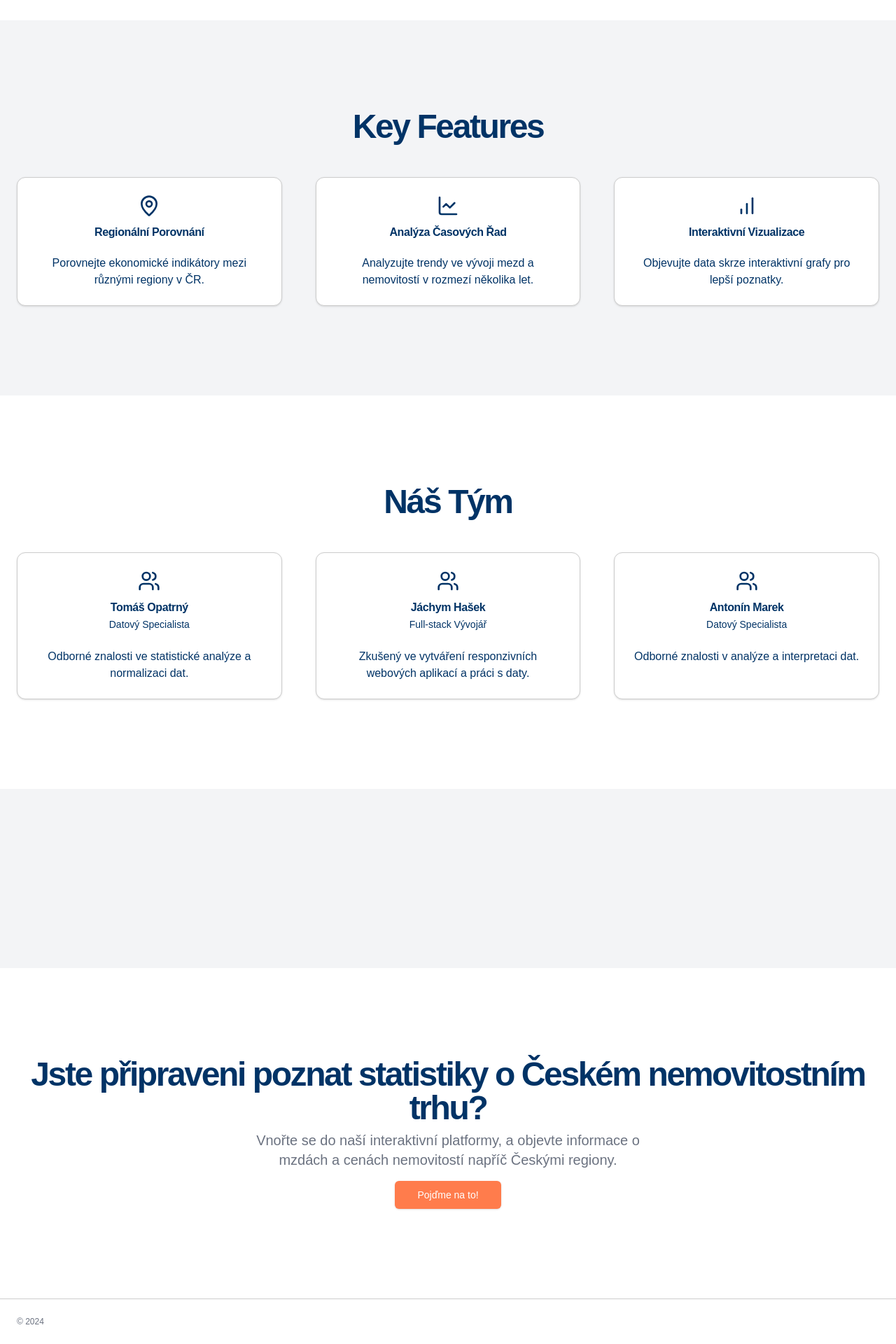
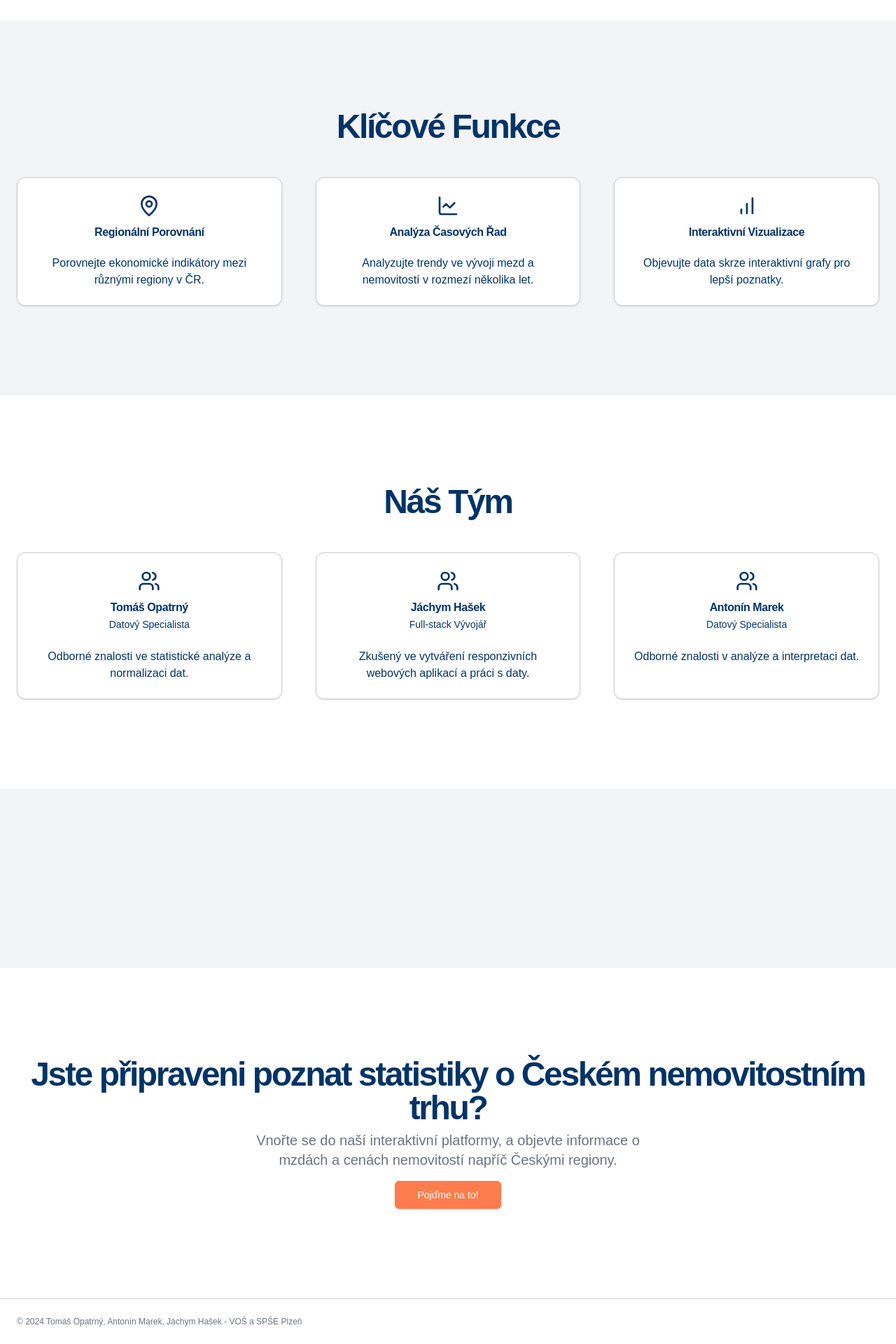
Before and after one commit to jachymhh/susice-hackathon2024, a Next.js app in the folder web/: page / in a window 1280 px wide. Shown: the part 587-2507 px from the top of the page at 70% size. Built offline with nearby package versions, Linux system fonts and the light colour scheme.

Commit message:
uprava landing page

```diff
--- a/web/app/page.js
+++ b/web/app/page.js
@@ -42,7 +42,7 @@ export default function Home() {
                 </p>
               </div>
               <div className="space-x-4">
-                <Button>Objevte Data</Button>
+                <Button href="/vizualizace">Objevte Data</Button>
               </div>
             </div>
           </div>
@@ -54,7 +54,7 @@ export default function Home() {
         >
           <div className="container mx-auto px-4 md:px-6">
             <h2 className="text-3xl font-bold tracking-tighter sm:text-5xl text-center mb-12">
-              Key Features
+              Klíčové Funkce
             </h2>
             <div className="grid gap-6 lg:grid-cols-3 lg:gap-12">
               <Card className="text-center">
@@ -147,7 +147,7 @@ export default function Home() {
                 </p>
               </div>
               <div className="space-x-4">
-                <Button size="lg">Pojďme na to!</Button>
+                <Button href="/vizualizace" size="lg">Pojďme na to!</Button>
               </div>
             </div>
           </div>
@@ -156,7 +156,7 @@ export default function Home() {
 
       <footer className="flex flex-col gap-2 sm:flex-row py-6 w-full shrink-0 items-center px-4 md:px-6 border-t justify-between">
         <p className="text-xs text-gray-500 dark:text-gray-400">
-          © 2024
+          © 2024 Tomáš Opatrný, Antonín Marek, Jáchym Hašek - VOŠ a SPŠE Plzeň
         </p>
       </footer>
     </div>
```
